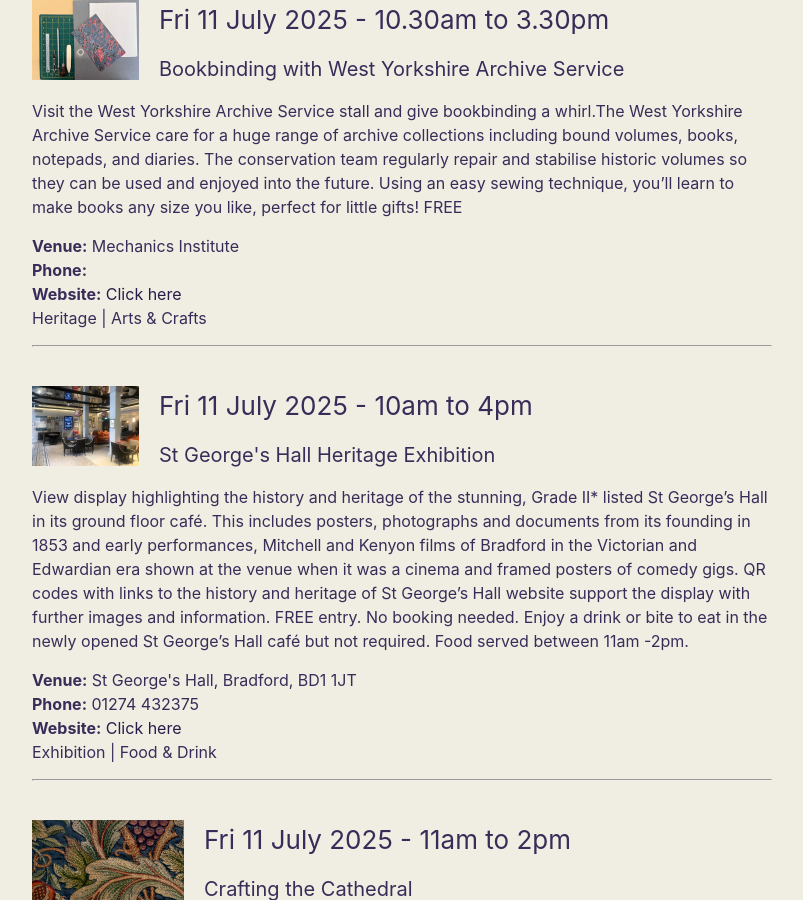
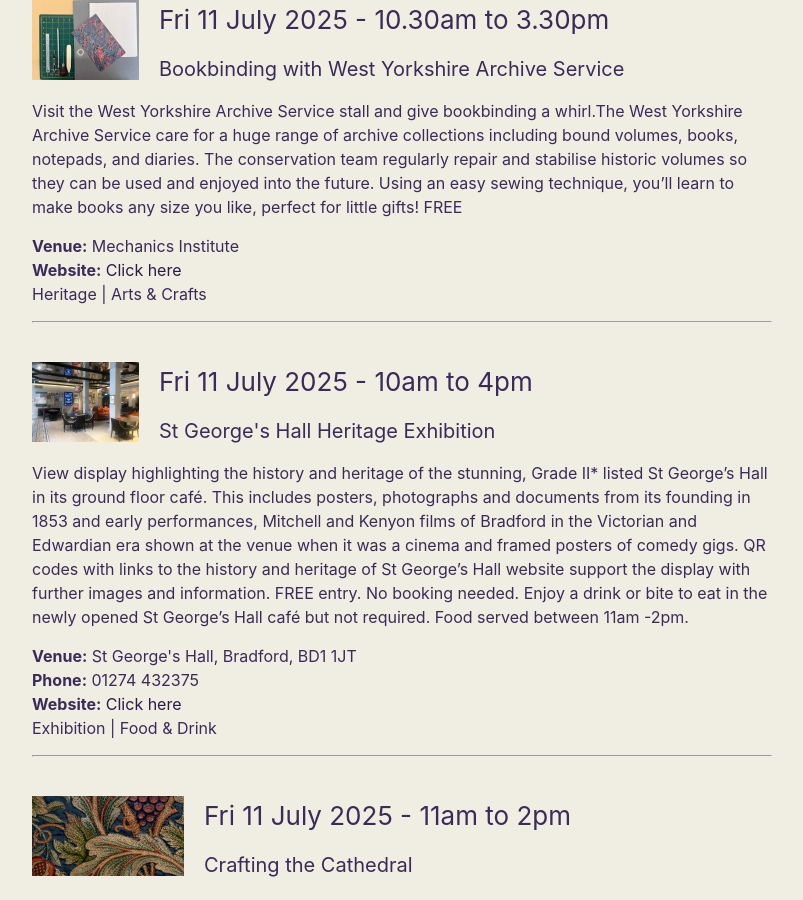
Before and after one commit to jwingfield/bhc2, a Jekyll site: the page built from bhf-2025.markdown, in a window 1280 px wide and 900 px high, scrolled down 475 px. Shown: the whole window, without its empty margins (238-1041 px from the left). Built offline with Jekyll 4.4.1, drawn with Linux system fonts in a browser that asks for light colours; some of the changed text lies outside the part shown.

Commit message:
Only show phone number if there is one.

```diff
--- a/bhf-2025.markdown
+++ b/bhf-2025.markdown
@@ -20,9 +20,11 @@
   </p>
   <p>
     <b>Venue:</b> {{event.VenueAddress}}<br/>
-    <b>Phone:</b> {{event.VenuePhone}}<br/>
+    {% if {{event.VenuePhone}} <> "" %}
+      <b>Phone:</b> {{event.VenuePhone}}<br/>
+    {% endif %}
     {% if {{event.VenueWebsite}} <> "" %}
-        <b>Website:</b> <a href="https://{{event.VenueWebsite}}" target="_blank">Click here</a><br/>
+      <b>Website:</b> <a href="https://{{event.VenueWebsite}}" target="_blank">Click here</a><br/>
     {% endif %}
     {{event.Category1}} | {{event.Category2}}
   </p>
```
